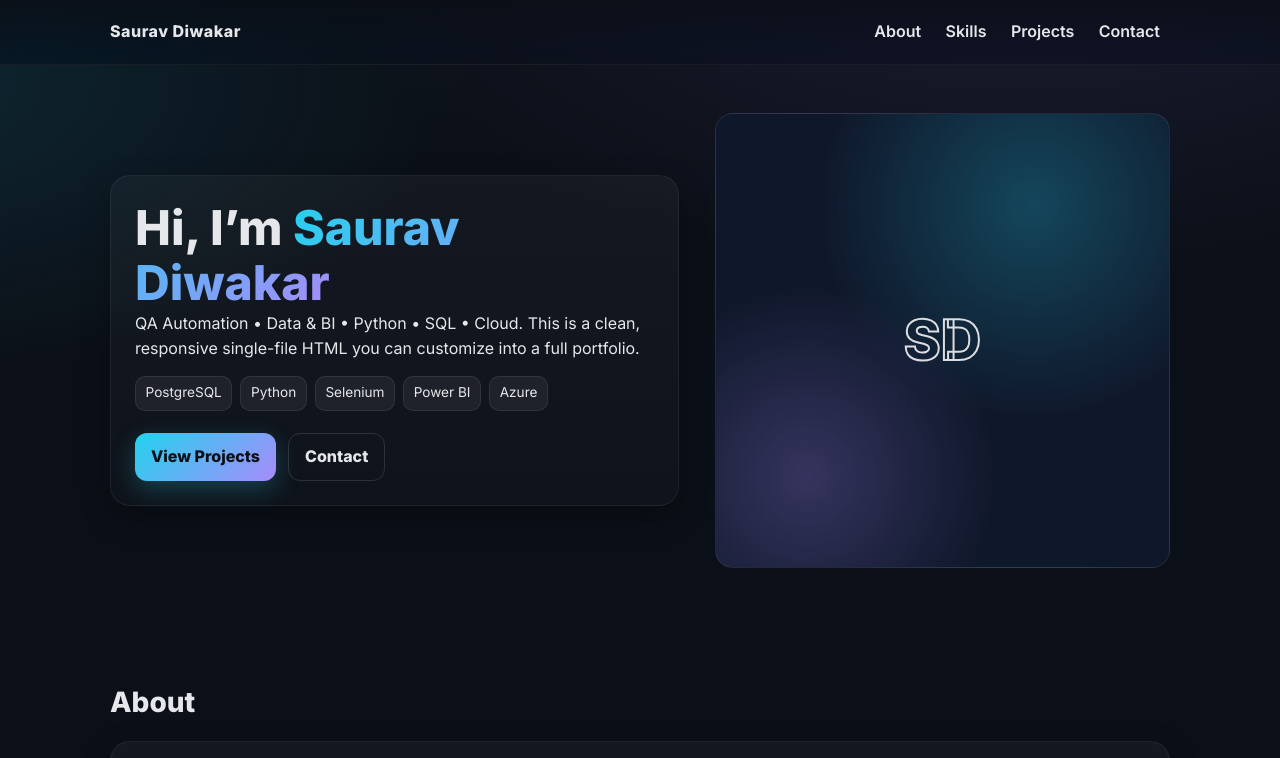
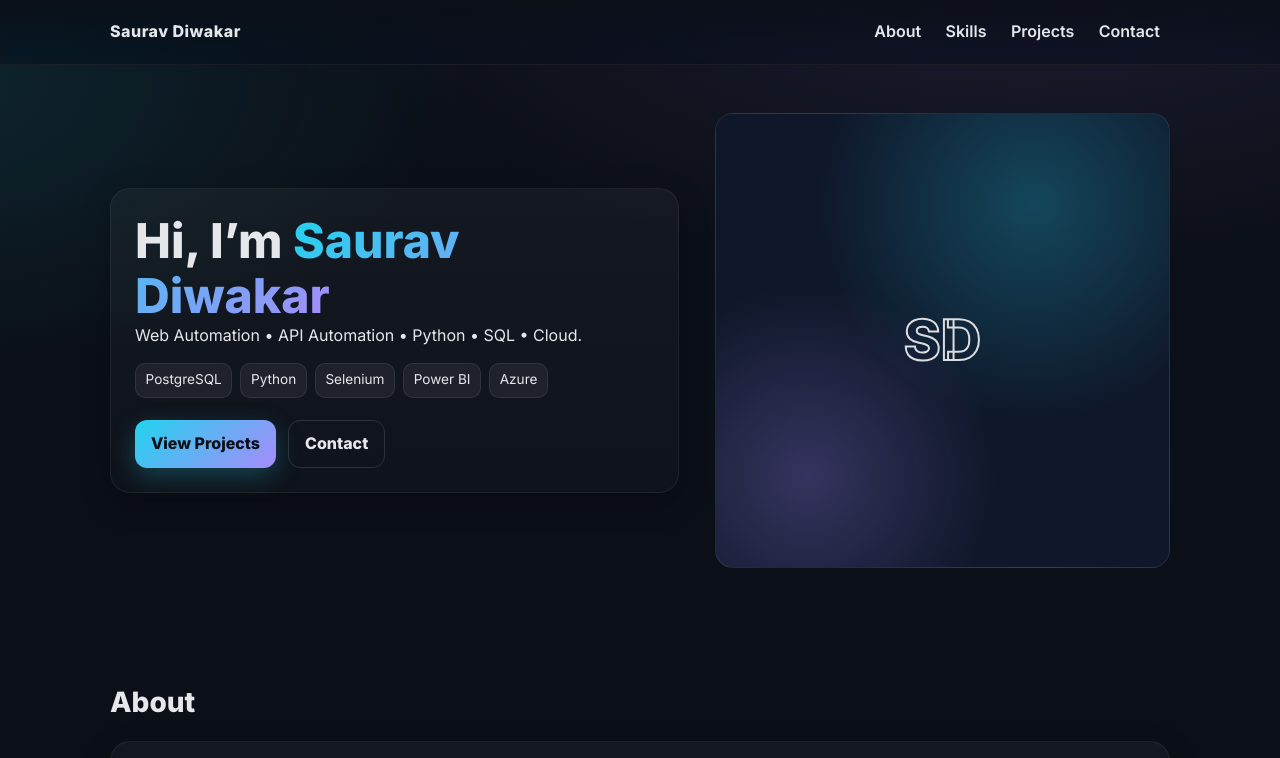
Before and after one commit to SauravDiwakar/web_saysaudi, a website: page index.html in a window 1280 px wide. Shown: the top 758 px of the page. Drawn offline with Linux system fonts and the light colour scheme.

Commit message:
commit v4.18

```diff
--- a/index.html
+++ b/index.html
@@ -98,7 +98,7 @@
     <section class="hero">
       <div class="card">
         <h1>Hi, I’m <span style="background:linear-gradient(135deg, var(--primary), var(--accent)); -webkit-background-clip:text; background-clip:text; color:transparent">Saurav Diwakar</span></h1>
-        <p>QA Automation • Data & BI • Python • SQL • Cloud. This is a clean, responsive single-file HTML you can customize into a full portfolio.</p>
+        <p>Web Automation • API Automation • Python • SQL • Cloud.</p>
         <div class="list" style="margin:14px 0 22px">
           <span class="tag">PostgreSQL</span>
           <span class="tag">Python</span>
```
